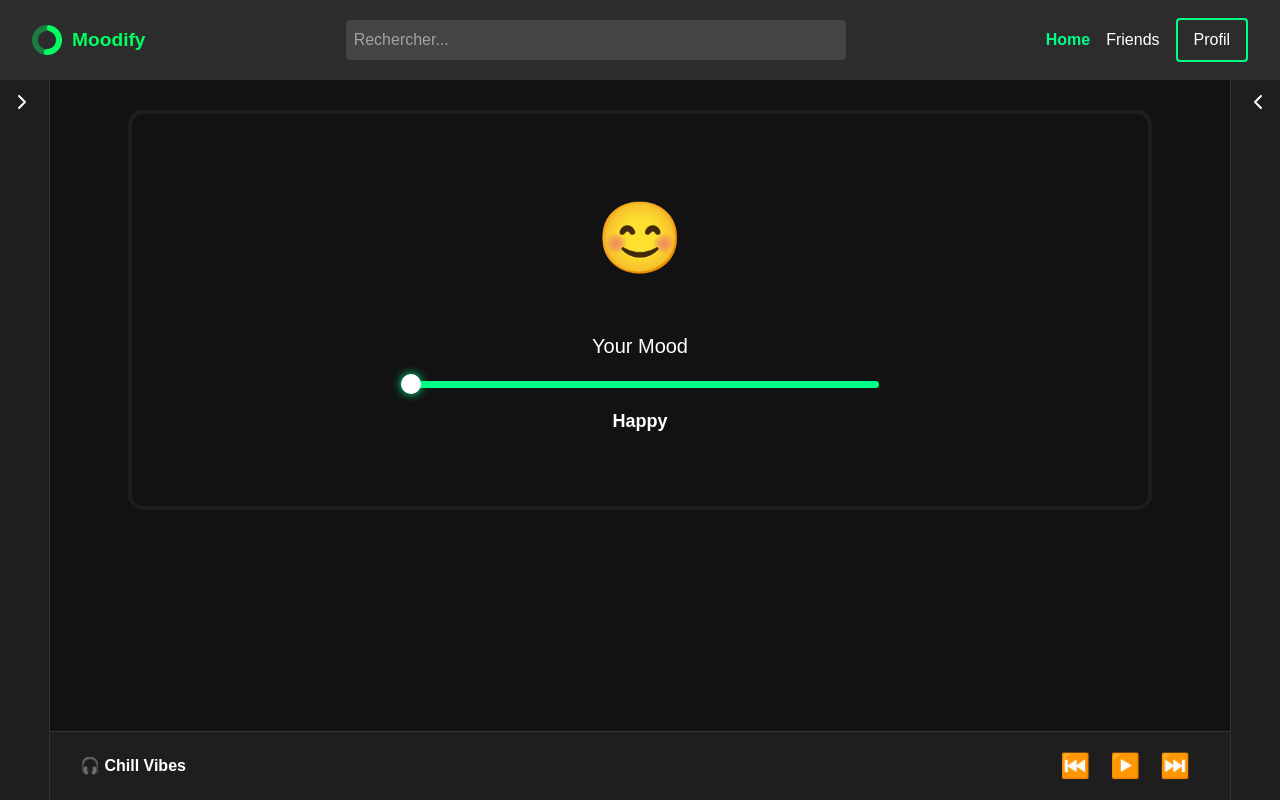
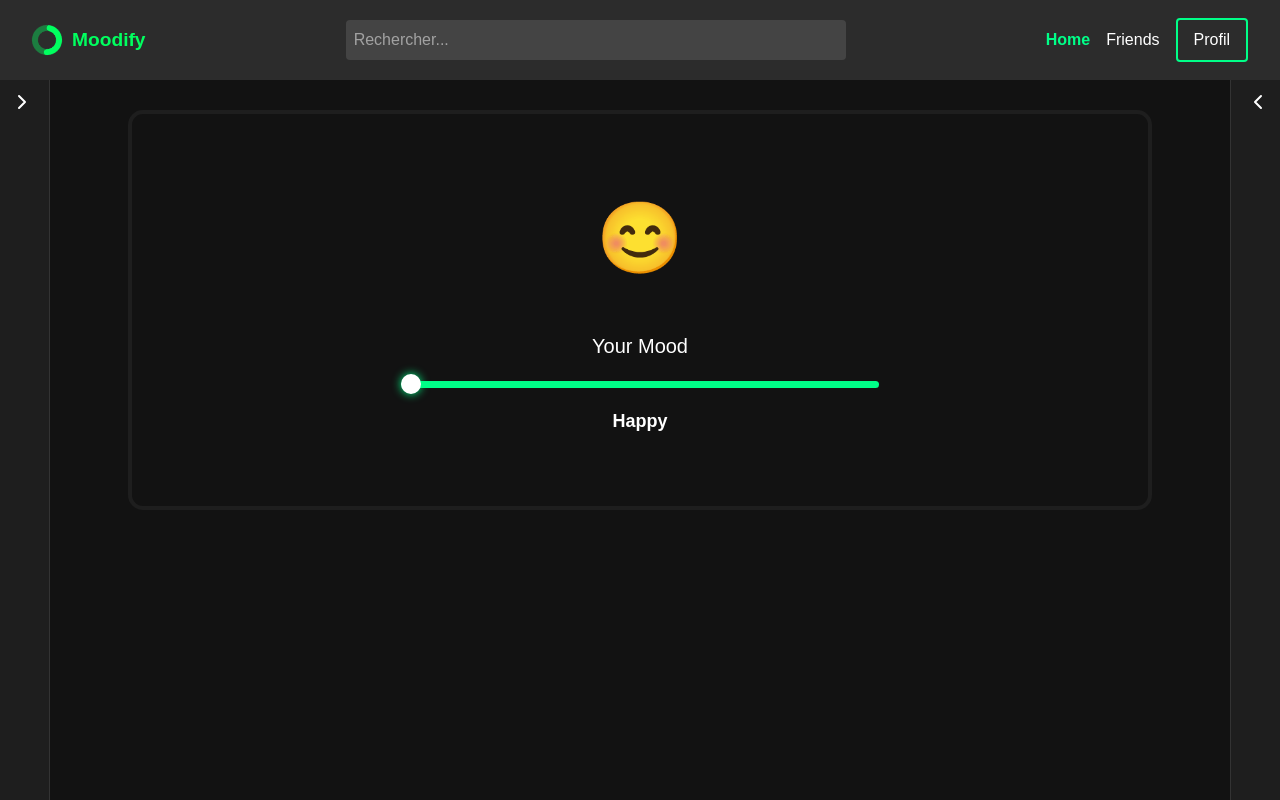
Before and after one commit to hediboissard/Moodify, a Vue app in the folder FrontMoodify/: page /home in a window 1280 px wide. Built offline with nearby package versions, Linux system fonts and the light colour scheme.

Commit message:
musicPlayer + api spotify

```diff
--- a/FrontMoodify/src/components/MusicPlayer.vue
+++ b/FrontMoodify/src/components/MusicPlayer.vue
@@ -1,7 +1,11 @@
 <template>
-    <div class="music-player">
+  <div class="music-player" v-if="track && track.title">
     <div class="track-info">
-        🎧 {{ currentTrack.title }}
+      <img :src="track.image" alt="cover" class="cover" />
+      <div class="text">
+        <h4>{{ track.title }}</h4>
+        <p>{{ track.artist }}</p>
+      </div>
     </div>
 
     <div class="controls">
@@ -12,51 +16,71 @@
       <button @click="nextTrack">⏭️</button>
     </div>
 
-      <audio ref="audio" :src="currentTrack.src" @ended="nextTrack" />
+    <audio
+      ref="audio"
+      :src="track.preview_url"
+      @canplay="onCanPlay"
+      @ended="onEnded"
+      autoplay
+    />
   </div>
 </template>
 
 <script setup>
-  import { ref, computed } from 'vue';
+import { ref, watch, onMounted } from 'vue'
 
-  const tracks = [
-    { title: 'Chill Vibes', src: '/music/chill.mp3' },
-    { title: 'Lo-Fi Focus', src: '/music/lofi.mp3' },
-    { title: 'Smooth Beats', src: '/music/smooth.mp3' }
-  ];
+const props = defineProps({
+  track: Object,
+  onPrev: Function,
+  onNext: Function
+})
 
-  const currentIndex = ref(0);
-  const isPlaying = ref(false);
-  const audio = ref(null);
+const audio = ref(null)
+const isPlaying = ref(false)
 
-  const currentTrack = computed(() => tracks[currentIndex.value]);
+function onCanPlay() {
+  // Dès que l'audio est prêt, on met à jour l’état
+  isPlaying.value = true
+}
+
+watch(() => props.track, () => {
+  if (audio.value && props.track?.preview_url) {
+    audio.value.load()
+    // L’event canplay va gérer le play + isPlaying
+    audio.value.play().catch(err => {
+      console.warn("Lecture bloquée :", err.message)
+      isPlaying.value = false
+    })
+  }
+})
 
 function togglePlay() {
-    if (!audio.value) return;
+  if (!audio.value) return
   if (isPlaying.value) {
-      audio.value.pause();
+    audio.value.pause()
+    isPlaying.value = false
   } else {
-      audio.value.play();
+    audio.value.play()
+      .then(() => {
+        isPlaying.value = true
+      })
+      .catch(() => {
+        isPlaying.value = false
+      })
   }
-    isPlaying.value = !isPlaying.value;
+}
+
+function onEnded() {
+  isPlaying.value = false
+  if (props.onNext) props.onNext()
+}
+
+function prevTrack() {
+  if (props.onPrev) props.onPrev()
 }
 
 function nextTrack() {
-    currentIndex.value = (currentIndex.value + 1) % tracks.length;
-    reloadAndPlay();
-  }
-
-  function prevTrack() {
-    currentIndex.value =
-      (currentIndex.value - 1 + tracks.length) % tracks.length;
-    reloadAndPlay();
-  }
-
-  function reloadAndPlay() {
-    isPlaying.value = false;
-    audio.value.load();
-    audio.value.play();
-    isPlaying.value = true;
+  if (props.onNext) props.onNext()
 }
 </script>
 
@@ -77,21 +101,40 @@
 }
 
 .track-info {
-    font-weight: bold;
+  display: flex;
+  align-items: center;
+}
+
+.cover {
+  width: 50px;
+  height: 50px;
+  object-fit: cover;
+  border-radius: 8px;
+  margin-right: 1rem;
+}
+
+.text h4 {
+  margin: 0;
   font-size: 1rem;
+}
+
+.text p {
+  margin: 0;
+  font-size: 0.85rem;
+  color: #bbb;
 }
 
 .controls button {
   background: none;
   border: none;
   color: white;
-    font-size: 1.5rem;
-    margin: 0 10px;
+  font-size: 1.8rem;
   cursor: pointer;
+  margin: 0 8px;
   transition: transform 0.2s;
 }
 
 .controls button:hover {
-    transform: scale(1.2);
+  transform: scale(1.1);
 }
 </style>
--- a/FrontMoodify/src/views/HomePage.vue
+++ b/FrontMoodify/src/views/HomePage.vue
@@ -46,19 +46,12 @@
         <div class="track-meta">
           <h3>{{ currentSong.title }}</h3>
           <p>{{ currentSong.artist }}</p>
-          <audio
-            v-if="currentSong.preview_url"
-            :src="currentSong.preview_url"
-            controls
-            autoplay
-            class="audio"
-          />
-          <p v-else class="text-sm text-red-400">Pas de preview disponible</p>
         </div>
       </div>
     </div>
 
-    <MusicPlayer />
+    <MusicPlayer :track="currentSong" />
+
   </div>
 </template>
 
```
Lines whose indentation alone changed are shown as unchanged.
